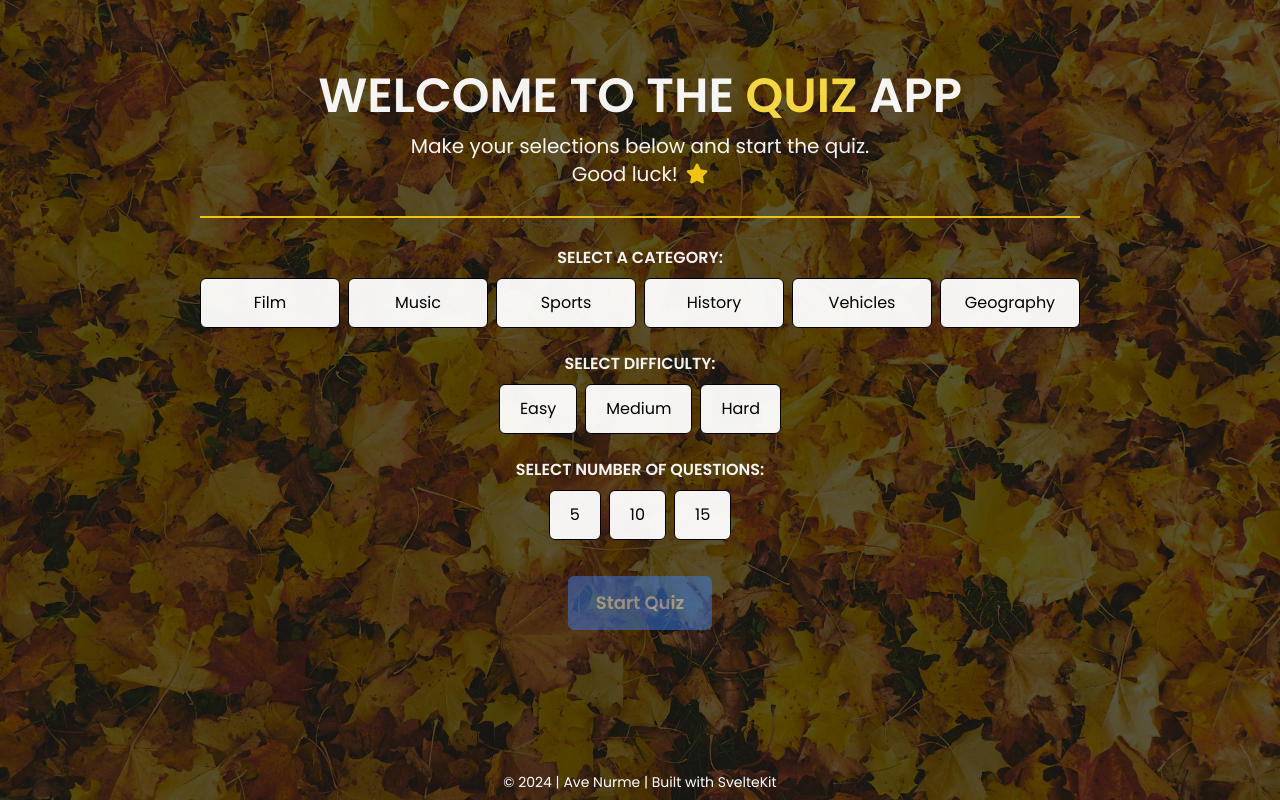
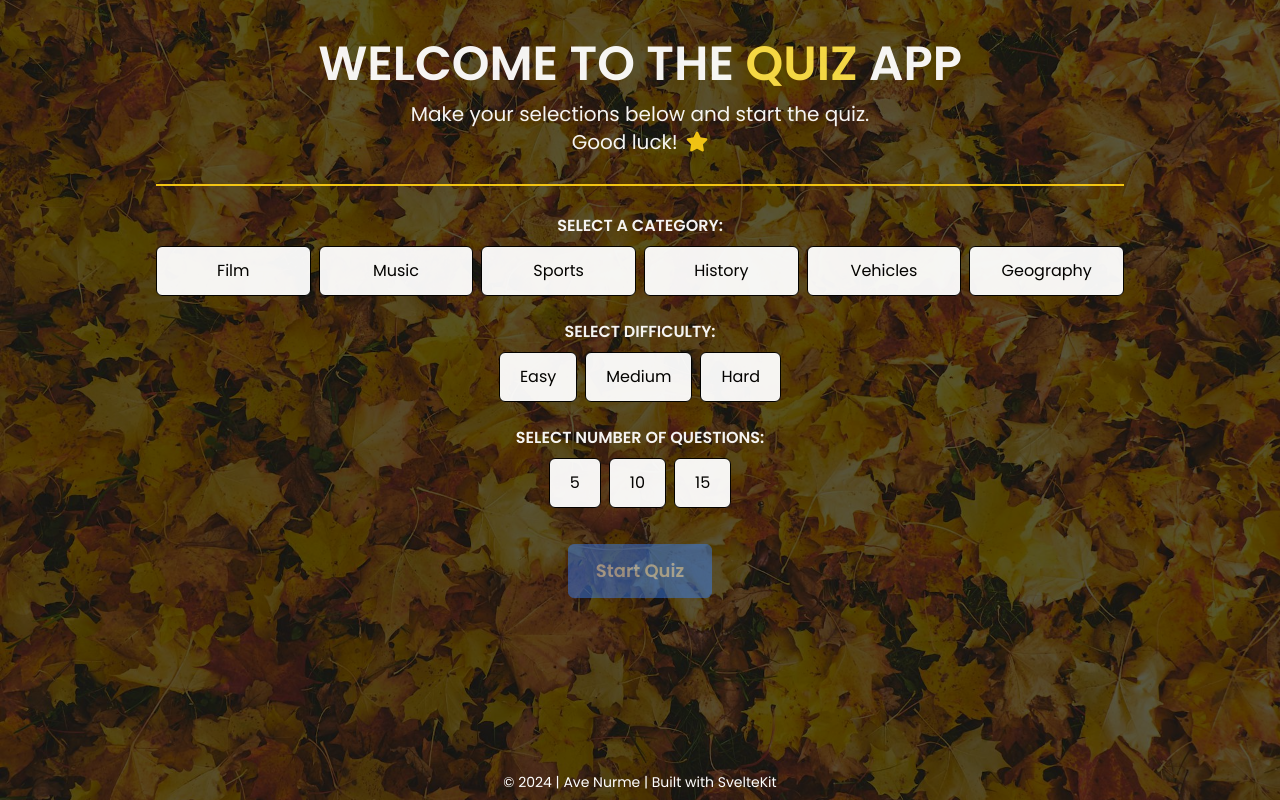
Before and after one commit to nurme-ave/svelte5-quiz-app, a SvelteKit app: page / in a window 1280 px wide. Built offline with nearby package versions, Linux system fonts and the light colour scheme.

Commit message:
Adjust padding for layout

```diff
--- a/src/routes/+layout.svelte
+++ b/src/routes/+layout.svelte
@@ -59,7 +59,7 @@
 >
 	<div class="min-h-screen">
 		<main
-			class="flex flex-col justify-start text-center gap-3 pt-10 pb-16 px-7 sm:p-[4rem] md:p-[4.5rem] max-w-5xl mx-auto"
+			class="flex flex-col justify-start text-center gap-3 pt-10 pb-16 px-7 lg:py-10 max-w-5xl mx-auto"
 		>
 			{@render children?.()}
 		</main>
```
